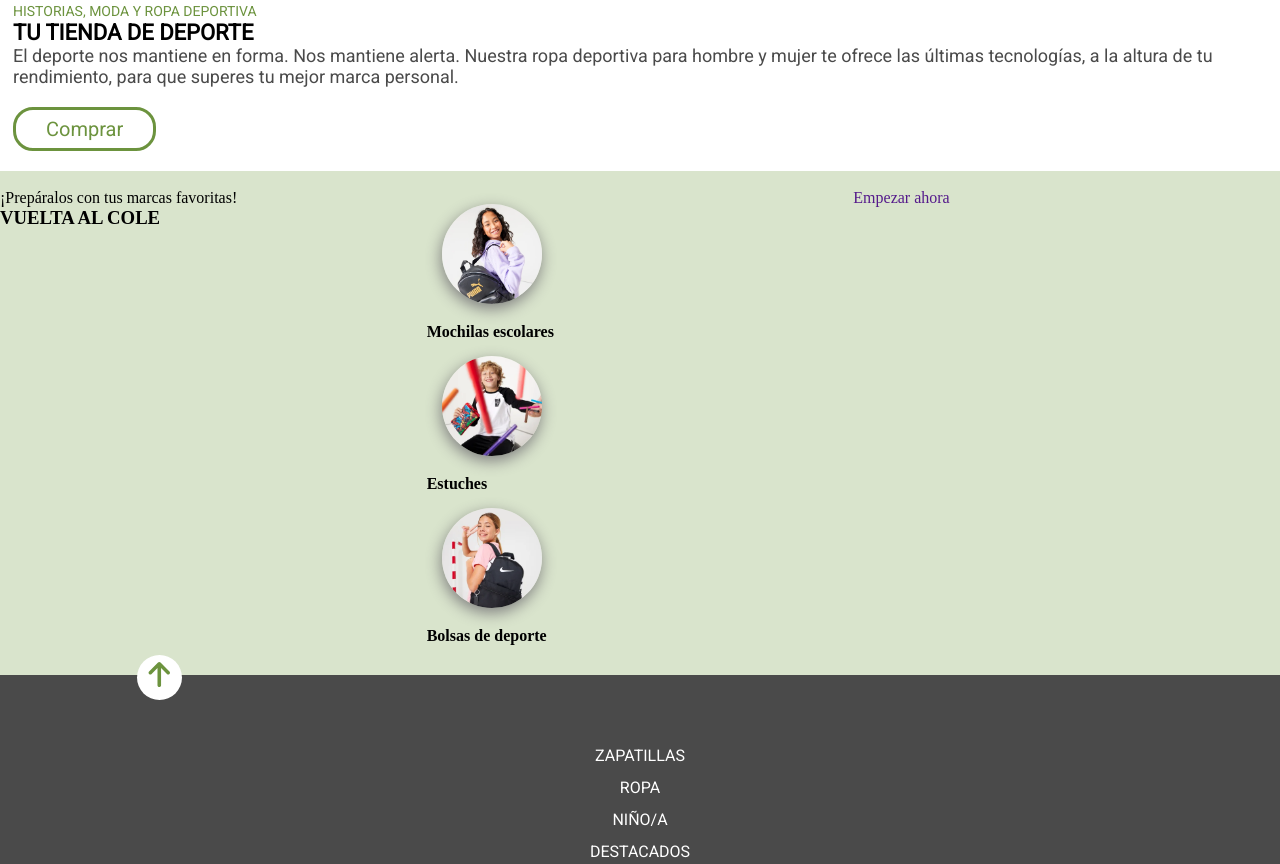
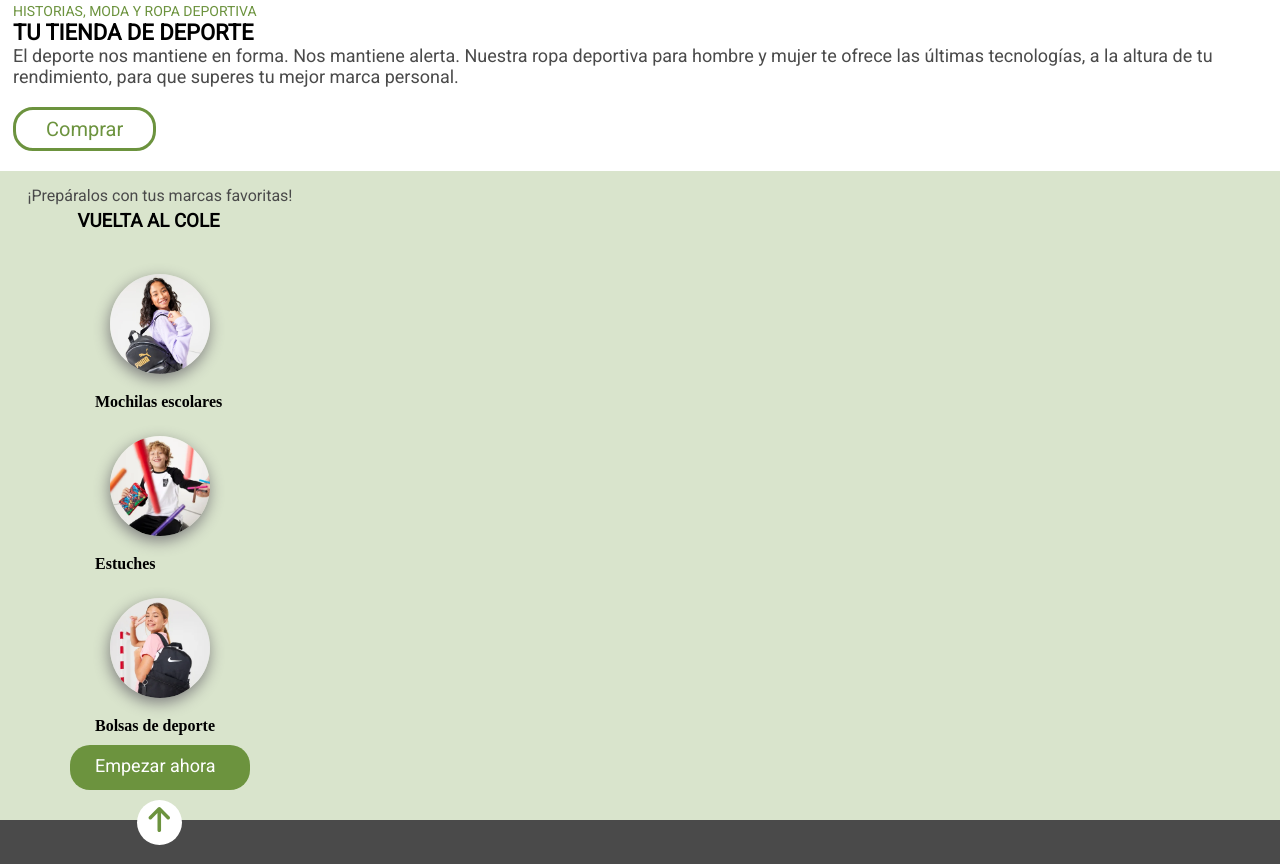
Before and after one commit to Adalab/modulo-1-evaluacion-final-Valentinalupla, a website built with Vite: page src/index.html in a window 1280 px wide. Shown: the part 467-1331 px from the top of the page. Built offline with nearby package versions, Linux system fonts and the light colour scheme.

Commit message:
section_3 css changes

```diff
--- a/src/partials/section_3.html
+++ b/src/partials/section_3.html
@@ -1,6 +1,6 @@
 <section class="section_3" id="section_3">
-    <div>
-        <span>¡Prepáralos con tus marcas favoritas!</span>
+    <div class="school">
+        <p>¡Prepáralos con tus marcas favoritas!</p>
         <h3>VUELTA AL COLE</h3>
     </div>
     <div class="info_photo">
@@ -17,7 +17,7 @@
         </figure>
         <span>Bolsas de deporte</span>
     </div>
-    <div>
-        <a href="">Empezar ahora</a>
+    <div class="start_now">
+        <a href="https://adalab.es/">Empezar ahora</a>
     </div>
 </section>
--- a/src/scss/layout/_section_3.scss
+++ b/src/scss/layout/_section_3.scss
@@ -2,8 +2,23 @@
     min-width: 320px;
     display: grid;
     background-color: #d9e4cc;
-    grid-template-columns: 1fr 1fr 1fr;
+    grid-template-columns: 320px;
+    grid-template-rows: 70px;
     padding: 18px 0px 30px;
+    justify-items: center;
+}
+.school {
+    display: grid;
+   align-content: center;
+    font-family: $font-text;
+
+    & h3 {
+        padding: 5px 30px 30px 50px;
+    }
+    & p {
+        color: $color-dark;
+
+    }
 
 }
 
@@ -11,6 +26,7 @@
 
     width: 100%;
     padding: 15px;
+
     & img {
        width: 100px;
        height: 100px;
@@ -20,9 +36,25 @@
 }
 }
 .info_photo {
-
+    display: grid;
     & span {
         font-weight: bolder;
+        padding-bottom: 10px;
 
     }
 }
+
+.start_now {
+
+    width: 180px;
+    height: 45px;
+    background-color: $color-light;
+    border-radius: 20px;
+    padding: 10px 25px 10px 25px;
+
+    & a {
+        color: $color-title;
+        font-size: 18px;
+        font-family: $font-text;
+    }
+}
```
